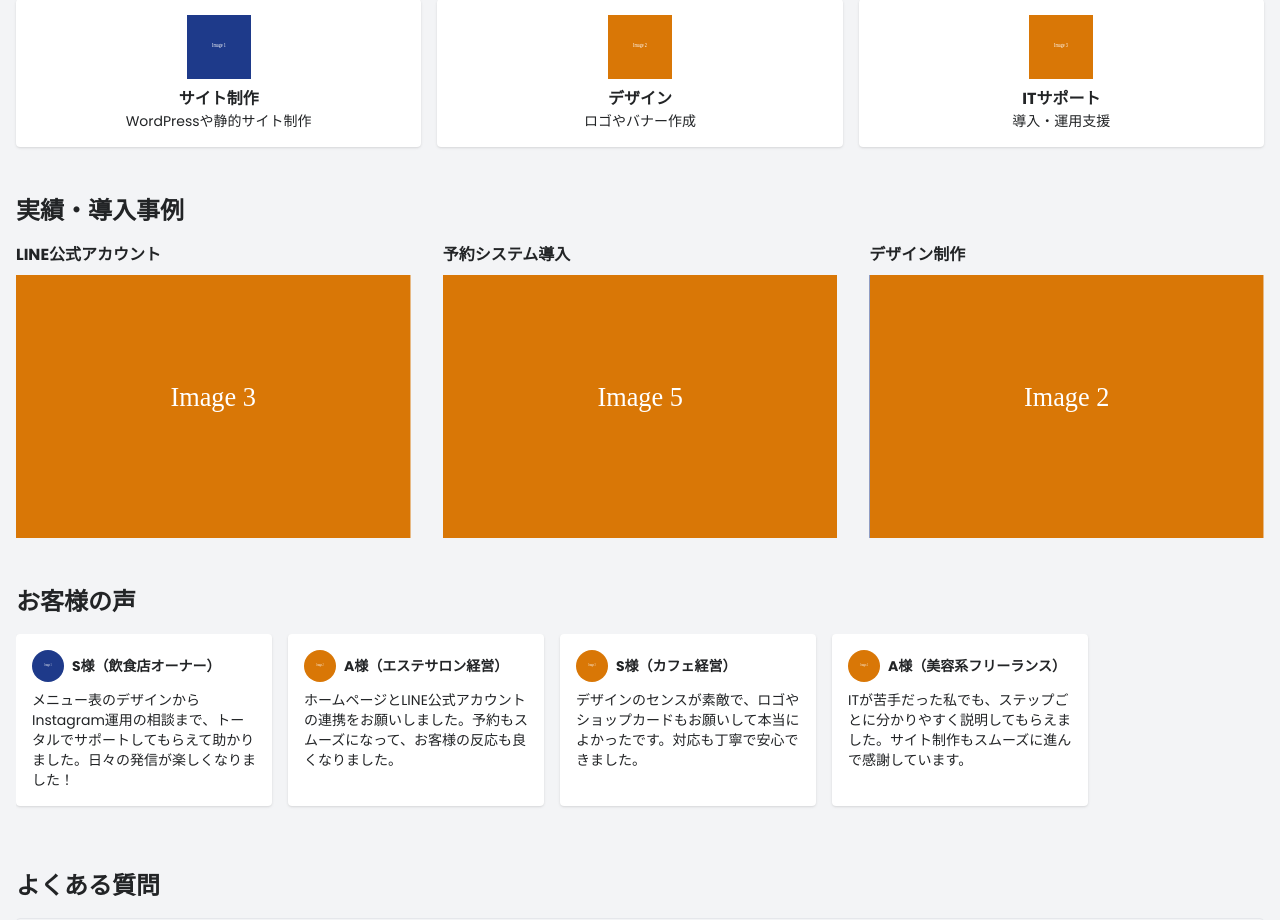
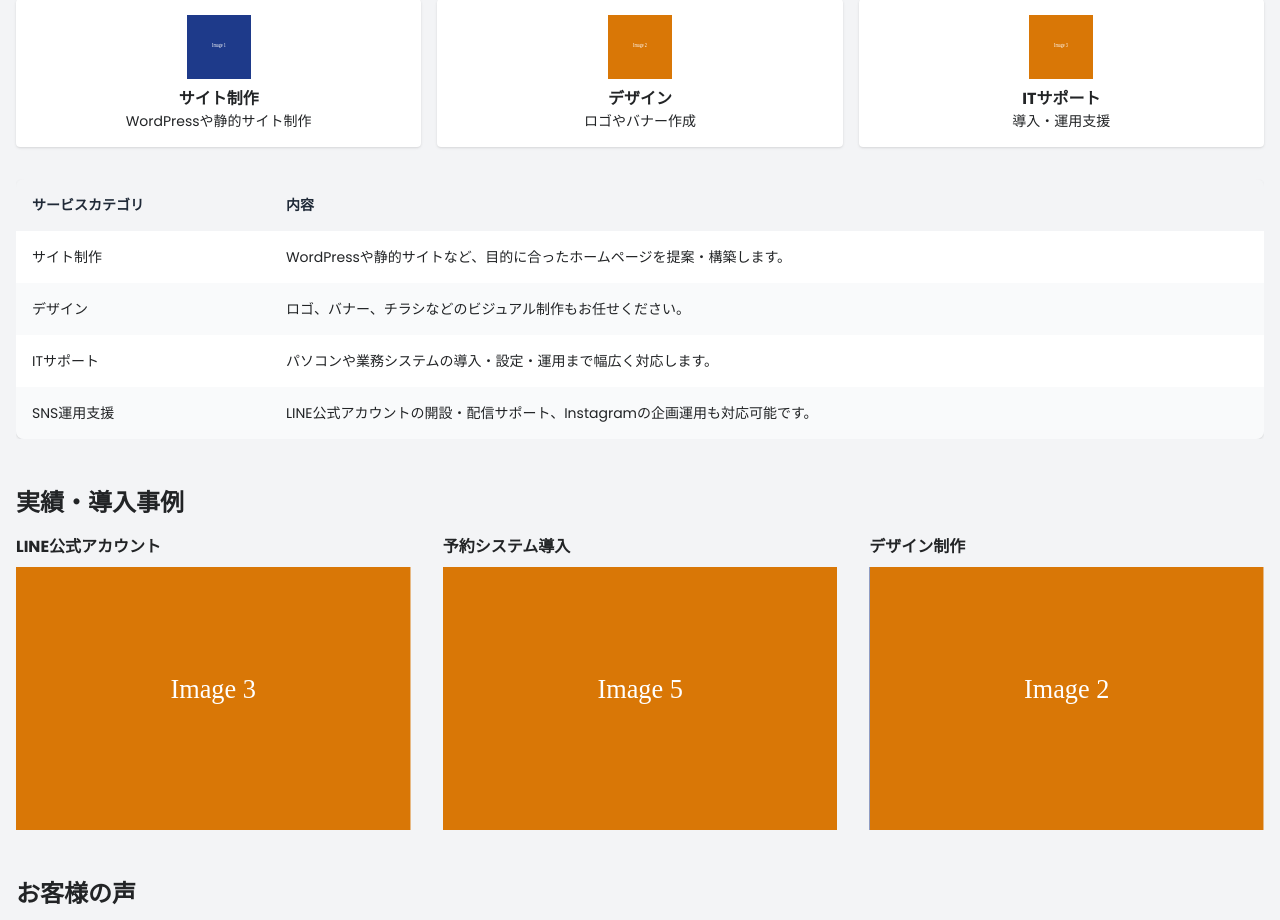
Before and after one commit to maruyamamasaya/Portfolio, a Next.js app: page / in a window 1280 px wide. Shown: the part 1276-2196 px from the top of the page. Built offline with nearby package versions, Linux system fonts and the light colour scheme.

Commit message:
Add service details table

```diff
--- a/src/app/components/ServicesSection.tsx
+++ b/src/app/components/ServicesSection.tsx
@@ -10,6 +10,26 @@ const services = [
   { title: 'ITサポート', desc: '導入・運用支援', icon: '/images/img3.svg' },
 ];
 
+const serviceTable = [
+  {
+    category: 'サイト制作',
+    content: 'WordPressや静的サイトなど、目的に合ったホームページを提案・構築します。',
+  },
+  {
+    category: 'デザイン',
+    content: 'ロゴ、バナー、チラシなどのビジュアル制作もお任せください。',
+  },
+  {
+    category: 'ITサポート',
+    content: 'パソコンや業務システムの導入・設定・運用まで幅広く対応します。',
+  },
+  {
+    category: 'SNS運用支援',
+    content:
+      'LINE公式アカウントの開設・配信サポート、Instagramの企画運用も対応可能です。',
+  },
+];
+
 export default function ServicesSection() {
   return (
     <section className="section-spacing">
@@ -20,12 +40,44 @@ export default function ServicesSection() {
             key={s.title}
             className="p-4 bg-white dark:bg-gray-700 rounded shadow flex flex-col items-center text-center"
           >
-            <Image src={s.icon} alt={s.title} width={64} height={64} className="w-16 h-16 mb-2" />
+            <Image
+              src={s.icon}
+              alt={s.title}
+              width={64}
+              height={64}
+              className="w-16 h-16 mb-2"
+            />
             <h3 className="font-semibold">{s.title}</h3>
             <p className="text-sm">{s.desc}</p>
           </div>
         ))}
       </div>
+
+      <div className="mt-8 overflow-x-auto">
+        <table className="w-full border-collapse shadow rounded-lg overflow-hidden text-sm">
+          <thead>
+            <tr className="font-bold bg-gray-100 dark:bg-gray-900 text-gray-800 dark:text-gray-100">
+              <th className="p-4 text-left">サービスカテゴリ</th>
+              <th className="p-4 text-left">内容</th>
+            </tr>
+          </thead>
+          <tbody>
+            {serviceTable.map((row, i) => (
+              <tr
+                key={row.category}
+                className={
+                  i % 2 === 0
+                    ? 'bg-white dark:bg-gray-800'
+                    : 'bg-gray-50 dark:bg-gray-700'
+                }
+              >
+                <td className="p-4">{row.category}</td>
+                <td className="p-4">{row.content}</td>
+              </tr>
+            ))}
+          </tbody>
+        </table>
+      </div>
     </section>
   );
 }
```
